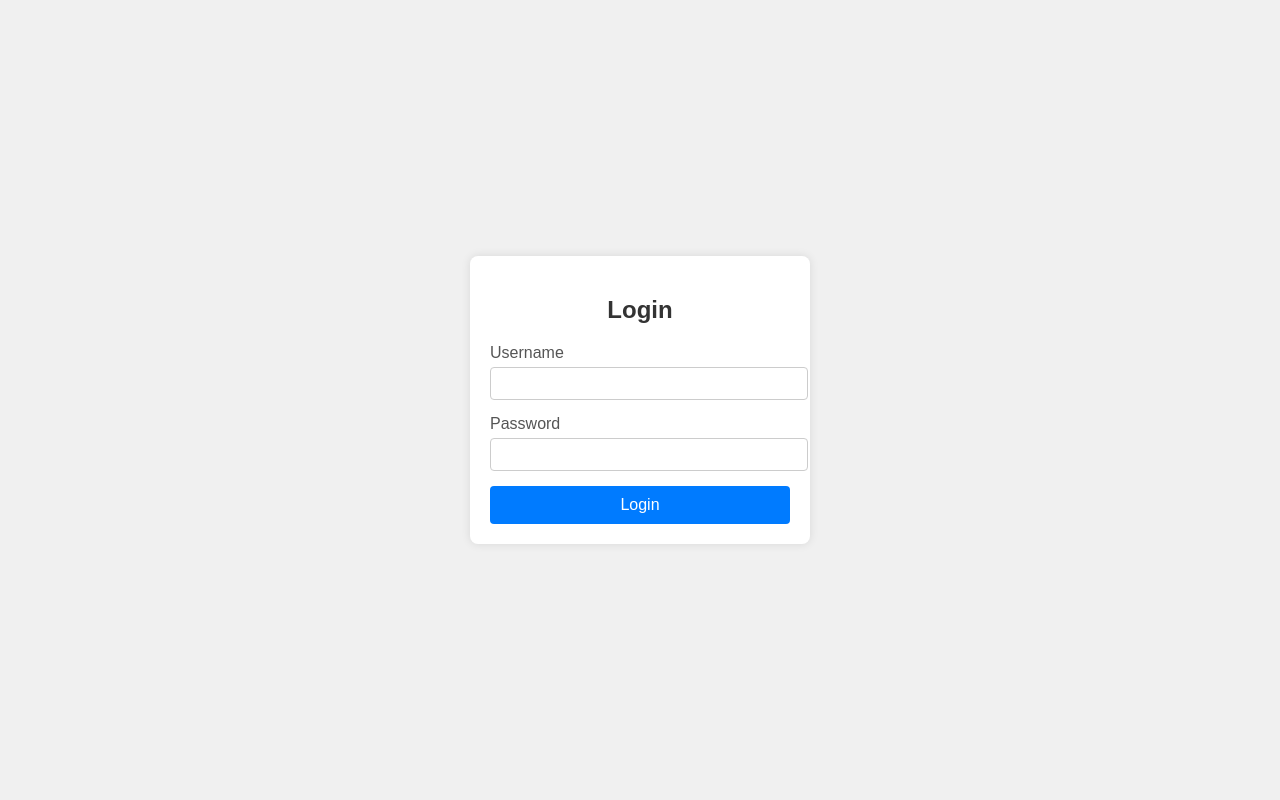
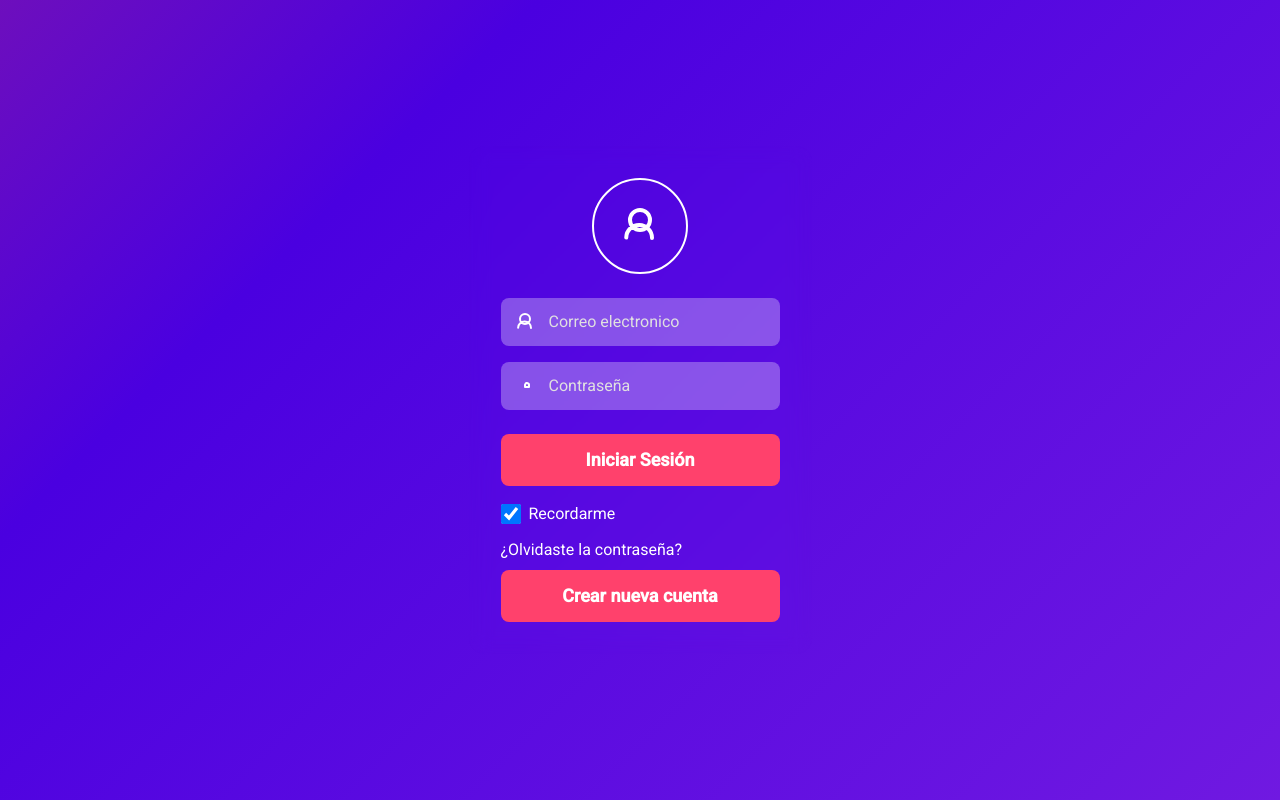
Before and after one commit to Chocopro713/PrototypeNoInvasive, a Flask app: page / in a window 1280 px wide. Run offline with Flask 3, Linux system fonts and the light colour scheme; some libraries are stand-ins or nearby versions.

Commit message:
Se ajustan estilos y se agregan graficas

```diff
--- a/app.py
+++ b/app.py
@@ -1,14 +1,22 @@
-from flask import Flask, render_template, redirect, request, url_for, jsonify
+from flask import Flask, render_template, redirect, request, url_for, jsonify, send_file
 import json
 import pandas as pd
+import matplotlib.pyplot as plt
+import io
 import os
 
 app = Flask(__name__)
 app.config['UPLOAD_FOLDER'] = 'uploads/'
 
 @app.route('/')
+@app.route('/login')
 def login():
     return render_template('login.html')
+
+# Ruta para la página de registro
+@app.route('/register')
+def register():
+    return render_template('register.html')
 
 @app.route('/dashboard')
 def dashboard():
@@ -17,6 +25,46 @@ def dashboard():
 @app.route('/reports')
 def reports():
     return render_template('reports.html')
+
+# Ruta para generar la gráfica "relajado"
+@app.route('/plot_relajado')
+def plot_relajado():
+    df = pd.read_excel("data/Lectura_relajado.xlsx")  # Cambia por la ruta correcta
+
+    plt.figure(figsize=(10, 6))
+    plt.plot(df['Segundos'], df['Valor_GSR'], label='Onda Alfa')
+    plt.xlabel('Tiempo')
+    plt.ylabel('Amplitud')
+    plt.title('Ondas de recepción - Relajado')
+    plt.legend()
+
+    # Guardar el gráfico en memoria
+    img = io.BytesIO()
+    plt.savefig(img, format='png')
+    img.seek(0)
+    plt.close()
+
+    return send_file(img, mimetype='image/png')
+
+# Ruta para generar la gráfica "agitado"
+@app.route('/plot_agitado')
+def plot_agitado():
+    df = pd.read_excel("data/Lectura_agitado.xlsx")  # Cambia por la ruta correcta
+
+    plt.figure(figsize=(10, 6))
+    plt.plot(df['Segundos'], df['Valor_GSR'], label='Onda Alfa')
+    plt.xlabel('Tiempo')
+    plt.ylabel('Amplitud')
+    plt.title('Ondas de recepción - Agitado')
+    plt.legend()
+
+    # Guardar el gráfico en memoria
+    img = io.BytesIO()
+    plt.savefig(img, format='png')
+    img.seek(0)
+    plt.close()
+
+    return send_file(img, mimetype='image/png')
 
 # Ruta para la subida de archivos
 @app.route('/upload_excel', methods=['GET', 'POST'])
@@ -52,6 +100,5 @@ def report_data():
         data = json.load(f)
     return jsonify(data)
 
-
 if __name__ == '__main__':
     app.run(debug=True)
--- a/static/css/login_style.css
+++ b/static/css/login_style.css
@@ -1,56 +1,52 @@
+
 body {
-    font-family: Arial, sans-serif;
-    background-color: #f0f0f0;
-    display: flex;
-    justify-content: center;
-    align-items: center;
-    height: 100vh;
-    margin: 0;
+    font-family: 'Roboto', sans-serif;
+    background: linear-gradient(135deg, #ff416c, #ff4b2b, #4a00e0, #8e2de2);
+    background-size: 400% 400%;
+    animation: gradientBG 15s ease infinite;
+}
+
+@keyframes gradientBG {
+    0% {background-position: 0% 50%;}
+    50% {background-position: 100% 50%;}
+    100% {background-position: 0% 50%;}
 }
 
 .login-container {
-    background-color: #ffffff;
-    padding: 20px;
-    border-radius: 8px;
-    box-shadow: 0 0 10px rgba(0, 0, 0, 0.1);
-    width: 300px;
-    text-align: center;
+    backdrop-filter: blur(10px);
+    background-color: rgba(255, 255, 255, 0.av2);
+    border-radius: 16px;
+    padding: 2rem;
+    max-width: 400px;
+    margin: 4rem auto;
 }
 
-.login-container h2 {
-    margin-bottom: 20px;
-    color: #333;
+.input-field {
+    background-color: rgba(255, 255, 255, 0.3);
+    color: #fff;
 }
 
-.input-group {
-    margin-bottom: 15px;
-    text-align: left;
+.input-field::placeholder {
+    color: #e0e0e0;
 }
 
-.input-group label {
-    display: block;
-    margin-bottom: 5px;
-    color: #555;
+.input-icon {
+    color: white;
 }
 
-.input-group input {
-    width: 100%;
-    padding: 8px;
-    border: 1px solid #ccc;
-    border-radius: 4px;
+.login-btn, .create-btn {
+    background-color: #ff416c;
+    transition: background-color 0.3s ease;
 }
 
-button {
-    width: 100%;
-    padding: 10px;
-    background-color: #007BFF;
-    border: none;
-    border-radius: 4px;
-    color: white;
-    font-size: 16px;
-    cursor: pointer;
+.login-btn:hover, .create-btn:hover {
+    background-color: #ff4b2b;
 }
 
-button:hover {
-    background-color: #0056b3;
+.forgot-password {
+    color: #ffffff;
 }
+
+.forgot-password:hover {
+    text-decoration: underline;
+}
--- a/templates/layout.html
+++ b/templates/layout.html
@@ -11,7 +11,7 @@
 <body>
     <div class="d-flex" id="wrapper">
         <!-- Sidebar -->
-        <div class="bg-light border-right" id="sidebar-wrapper">
+        <div id="sidebar-wrapper">
             <div class="sidebar-heading">Prototipo no Invasivo</div>
             <div class="list-group list-group-flush">
                 <a href="{{ url_for('dashboard') }}" class="list-group-item list-group-item-action bg-light">Dashboard</a>
--- a/templates/login.html
+++ b/templates/login.html
@@ -3,23 +3,43 @@
 <head>
     <meta charset="UTF-8">
     <meta name="viewport" content="width=device-width, initial-scale=1.0">
-    <title>Login</title>
+    <title>Inicio de sesión</title>
+    <script src="https://cdn.tailwindcss.com"></script>
+    <link href="https://fonts.googleapis.com/css2?family=Roboto:wght@400;500&display=swap" rel="stylesheet">
     <link rel="stylesheet" href="{{ url_for('static', filename='css/login_style.css') }}">
 </head>
-<body>
-    <div class="login-container">
-        <form action="{{ url_for('dashboard') }}">
-            <h2>Login</h2>
-            <div class="input-group">
-                <label for="username">Username</label>
-                <input type="text" id="username" name="username" required>
+<body class="flex items-center justify-center h-screen">
+    <div class="login-container text-center">
+        <div class="mb-6">
+            <div class="mx-auto rounded-full h-24 w-24 border-2 border-white flex items-center justify-center">
+                <svg class="w-12 h-12 text-white" fill="none" stroke="currentColor" viewBox="0 0 24 24" xmlns="http://www.w3.org/2000/svg"><path stroke-linecap="round" stroke-linejoin="round" stroke-width="2" d="M5.121 17.804A6.002 6.002 0 0118 18M12 14l0-0m0 0a5 5 0 110-10 5 5 0 010 10z"></path></svg>
             </div>
-            <div class="input-group">
-                <label for="password">Password</label>
-                <input type="password" id="password" name="password" required>
+        </div>
+        <form id="login-form" action="{{ url_for('dashboard') }}">
+            <div class="relative mb-4">
+                <input type="text" class="input-field block w-full px-12 py-3 rounded-lg text-white focus:outline-none" placeholder="Correo electronico">
+                <span class="absolute inset-y-0 left-0 flex items-center pl-3 input-icon">
+                    <svg class="w-6 h-6" fill="none" stroke="currentColor" viewBox="0 0 24 24" xmlns="http://www.w3.org/2000/svg"><path stroke-linecap="round" stroke-linejoin="round" stroke-width="2" d="M5.121 17.804A6.002 6.002 0 0118 18M12 14l0-0m0 0a5 5 0 110-10 5 5 0 010 10z"></path></svg>
+                </span>
             </div>
-            <button type="submit">Login</button>
+            <div class="relative mb-6">
+                <input type="password" class="input-field block w-full px-12 py-3 rounded-lg text-white focus:outline-none" placeholder="Contraseña">
+                <span class="absolute inset-y-0 left-0 flex items-center pl-3 input-icon">
+                    <svg class="w-6 h-6" fill="none" stroke="currentColor" viewBox="0 0 24 24" xmlns="http://www.w3.org/2000/svg"><path stroke-linecap="round" stroke-linejoin="round" stroke-width="2" d="M12 11c0-.384.146-.768.438-1.06A1.5 1.5 0 0113.5 9H14c.384 0 .768.146 1.06.438C15.854 9.732 16 10.116 16 10.5V13h-4v-1.5z"></path></svg>
+                </span>
+            </div>
+            <button class="login-btn block w-full py-3 rounded-lg text-white text-lg font-semibold hover:bg-pink-600 transition-colors duration-300">Iniciar Sesión</button>
+            <div class="flex justify-between items-center mt-4">
+                <label class="flex items-center text-white">
+                    <input type="checkbox" class="form-checkbox h-5 w-5 text-pink-600" checked>
+                    <span class="ml-2">Recordarme</span>
+                </label>
+            </div>
+            <a href="#" class="mt-3 forgot-password flex justify-between justify-center">¿Olvidaste la contraseña?</a>
         </form>
+        <div class="mt-2">
+            <a href="{{ url_for('register') }}" class="create-btn block w-full py-3 rounded-lg text-white text-lg font-semibold hover:bg-pink-600 transition-colors duration-300">Crear nueva cuenta</a>
+        </div>
     </div>
 </body>
 </html>
```
Also changed, not shown: static/css/styles.css (+28 -8 lines), templates/dashboard.html (+12 -0 lines), templates/register.html (added, +41 -0 lines), 2 other files.
